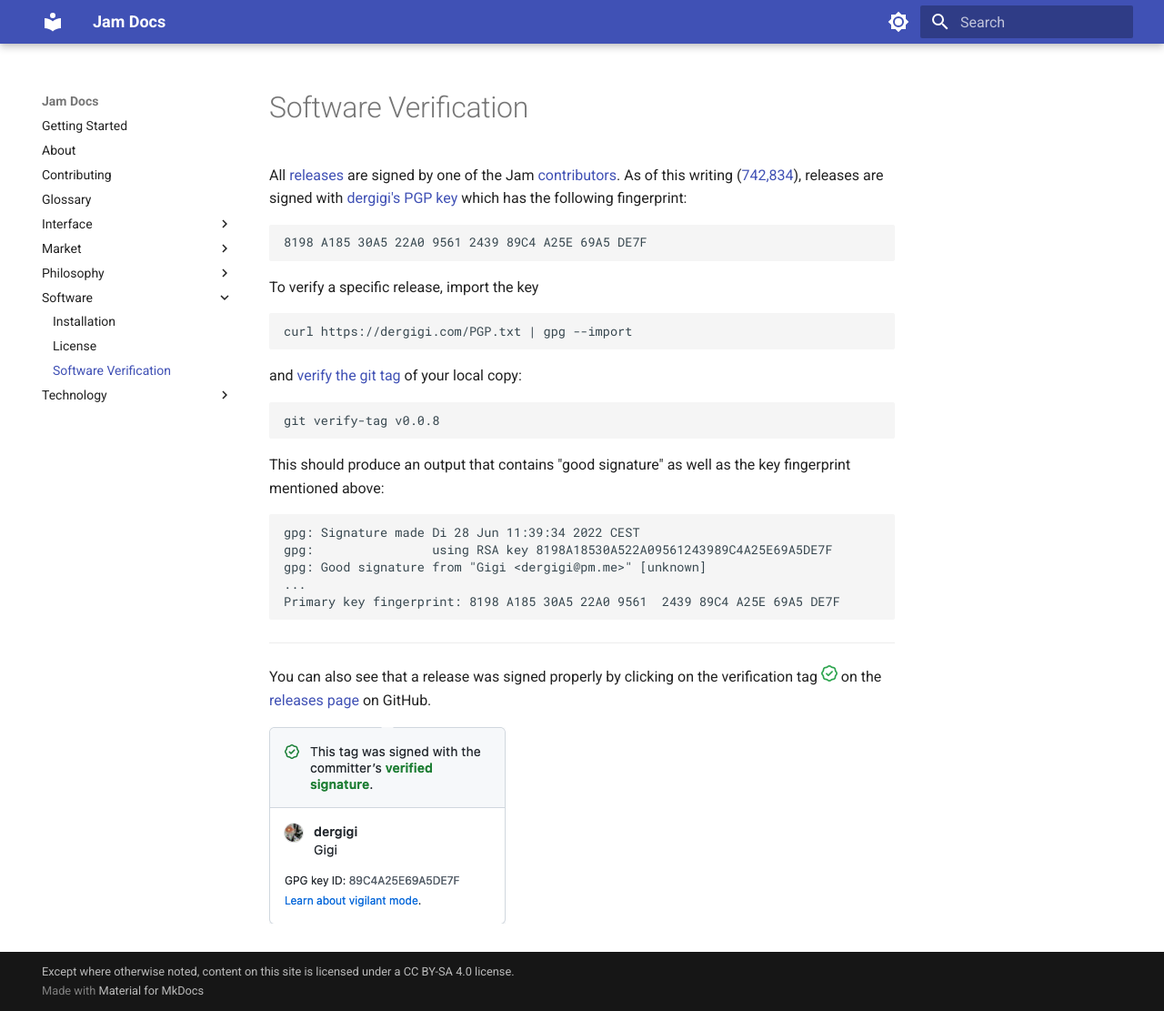
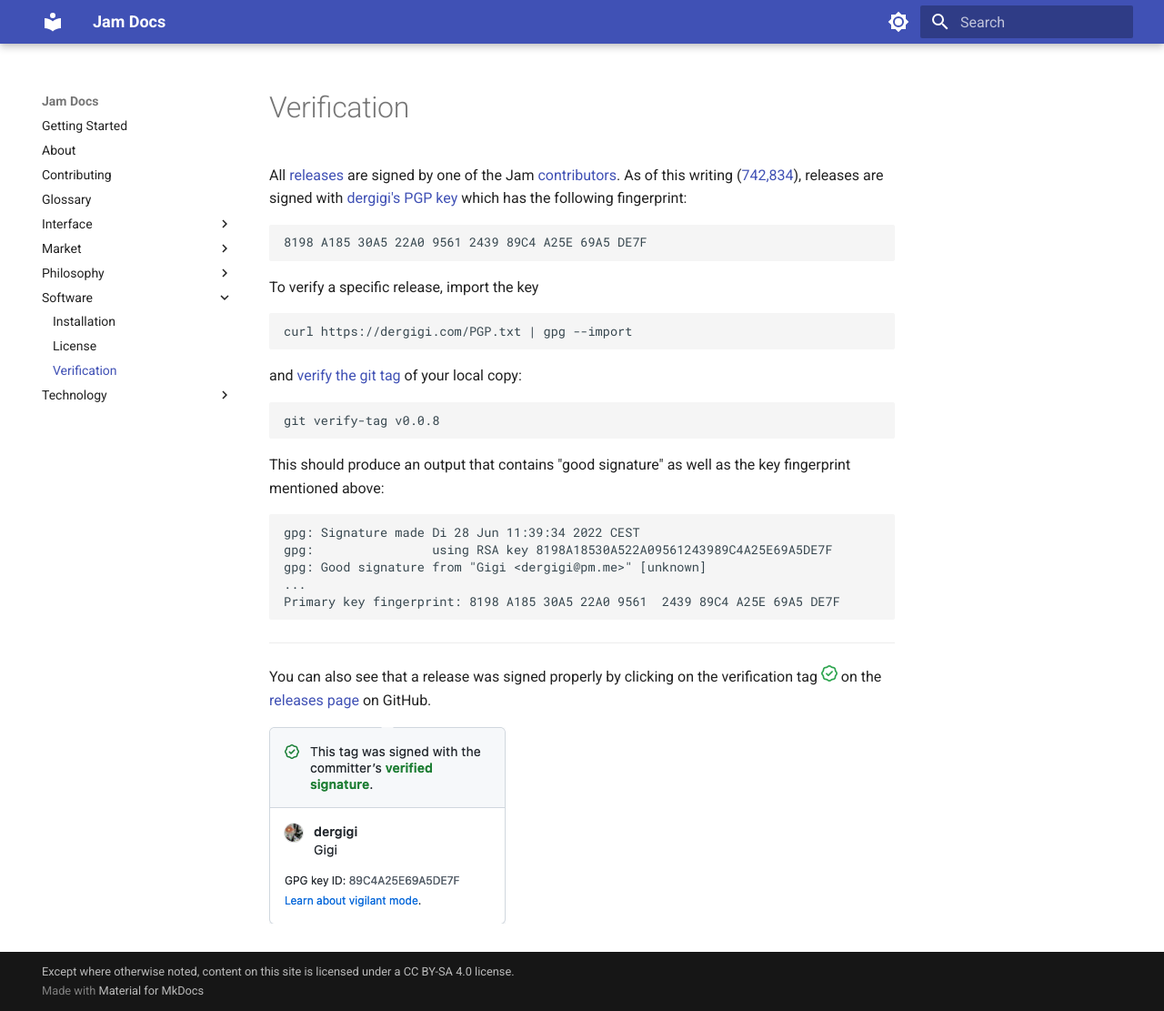
Before and after one commit to joinmarket-webui/jamdocs, an MkDocs documentation site: the page built from docs/software/verification.md, in a window 1280 px wide and 1111 px high. Shown: the whole window at 91% size. Built offline with MkDocs 1.6.1 and Material for MkDocs 9.7.7, drawn with Linux system fonts in a browser that asks for light colours.

Commit message:
docs: software verification -> verifcation

```diff
--- a/docs/software/verification.md
+++ b/docs/software/verification.md
@@ -1,4 +1,4 @@
-# Software Verification
+# Verification
 
 All [releases] are signed by one of the Jam [contributors]. As of this writing ([742,834][now]), releases are signed with [dergigi's PGP key][gigi] which has the following fingerprint:
 
```
